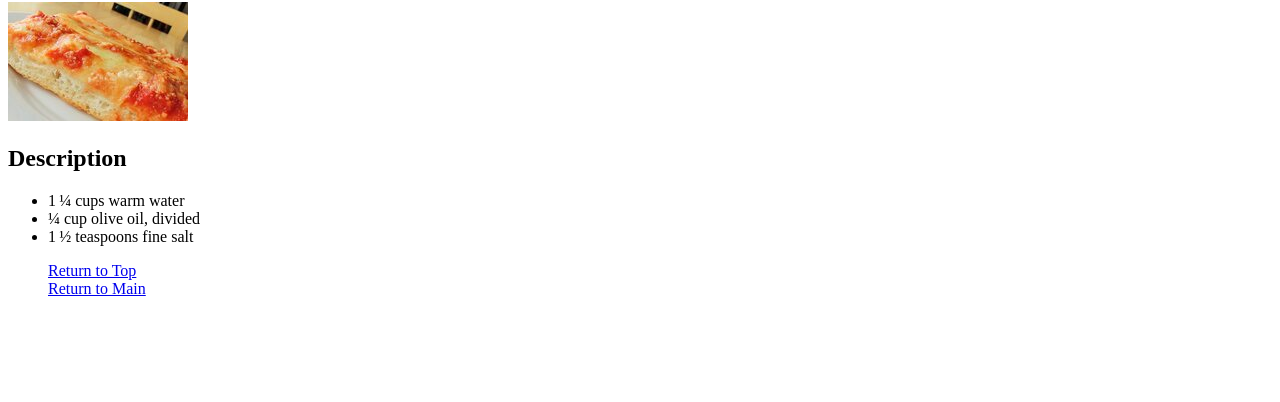
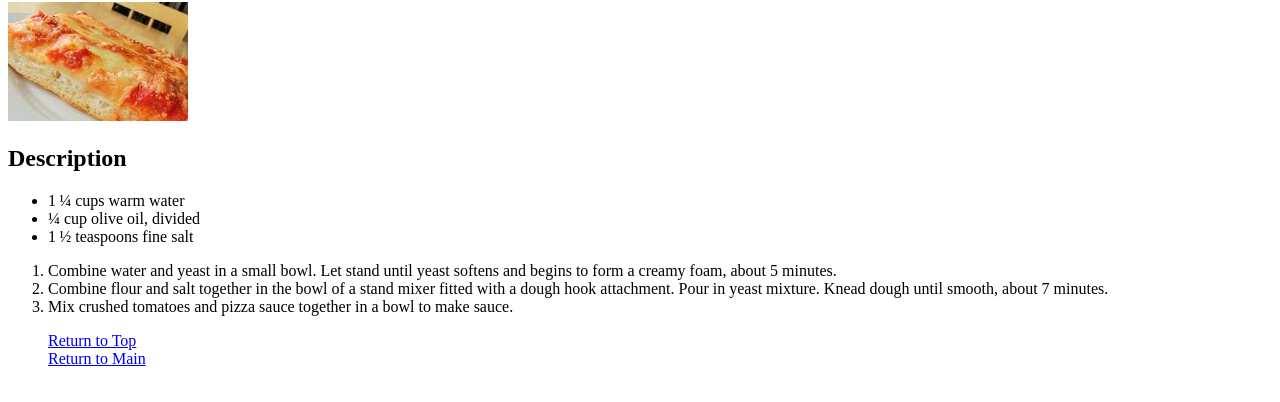
Before and after one commit to ALiAsim99/odin-recipes, a plain HTML site: page recipes/pizza.html in a window 1280 px wide. Shown: the part 78-480 px from the top of the page. Drawn offline with Linux system fonts and the light colour scheme.

Commit message:
changed Ol again

```diff
--- a/recipes/pizza.html
+++ b/recipes/pizza.html
@@ -15,7 +15,11 @@
             <li>¼ cup olive oil, divided</li>
             <li>1 ½ teaspoons fine salt</li>
         </ul>
-
+        <ol>
+            <li>Combine water and yeast in a small bowl. Let stand until yeast softens and begins to form a creamy foam, about 5 minutes.</li>
+            <li>Combine flour and salt together in the bowl of a stand mixer fitted with a dough hook attachment. Pour in yeast mixture. Knead dough until smooth, about 7 minutes.</li>
+            <li>Mix crushed tomatoes and pizza sauce together in a bowl to make sauce.</li>
+        </ol>
         <footer>
             <ul>
                 <a href="#top">Return to Top</a>
```
